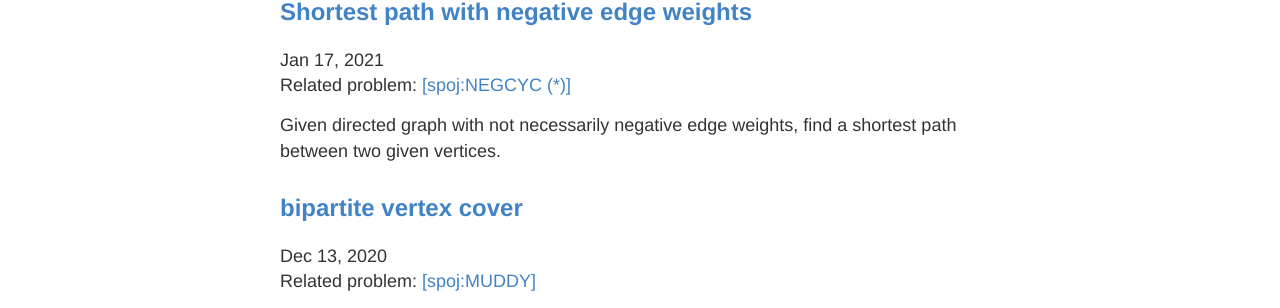
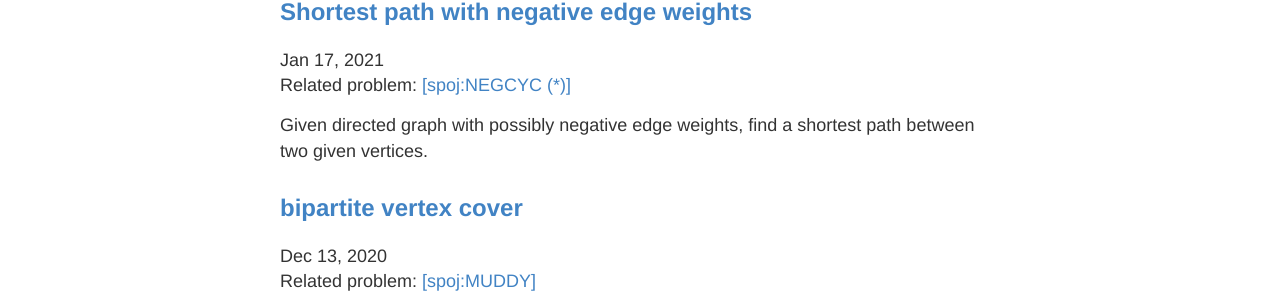
Before and after one commit to jilljenn/tryalgo.org, a Jekyll site: the page built from en/index.md, in a window 1280 px wide. Shown: the part 872-1180 px from the top of the page. Built offline with Jekyll 4.4.1, drawn with Linux system fonts in a browser that asks for light colours; nearby versions of some CDN libraries; formulas are drawn with MathJax 3.

Commit message:
added figure

```diff
--- a/en/_posts/2021-01-17-neg_cycle.md
+++ b/en/_posts/2021-01-17-neg_cycle.md
@@ -7,7 +7,7 @@ problems:
    "spoj:NEGCYC (*)": https://www.spoj.com/problems/NEGCYC/
 ---
 
-Given directed graph with not necessarily negative edge weights, find a
+Given directed graph with possibly negative edge weights, find a
 shortest path between two given vertices.
 
 (*) the above mentionned problem at SPOJ has invalid test data, and therefore as of today (January 2021) we cannot submit our solutions.
```
Also changed, not shown: en/_posts/2021-02-15-count-distinct-substrings.md (+2 -0 lines), en/images/suf-array-sort.png (added).
